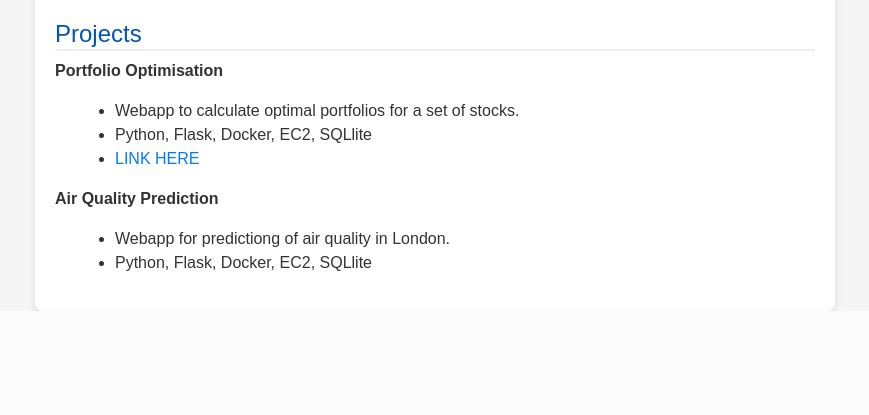
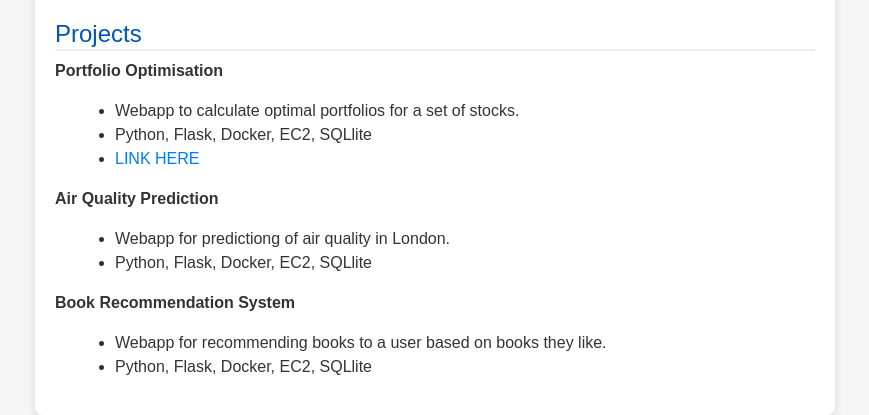
Before and after one commit to g-nightingale/cv-webapp, a Flask app: page / in a window 1280 px wide. Shown: the part 2353-2768 px from the top of the page, without its empty margins (205-1074 px from the left). Before the commit the page ends 2664 px from the top, so only its background shows below. Run offline with Flask 2, Linux system fonts and the light colour scheme; some libraries are stand-ins or nearby versions.

Commit message:
Update cv.html

```diff
--- a/templates/cv.html
+++ b/templates/cv.html
@@ -170,6 +170,11 @@ and prioritise collection accounts. A/B testing results showed a recoveries upli
         <li>Webapp for predictiong of air quality in London.</li>
         <li>Python, Flask, Docker, EC2, SQLlite</li>
     </ul>
+    <p><strong>Book Recommendation System</strong></p>
+    <ul>
+        <li>Webapp for recommending books to a user based on books they like.</li>
+        <li>Python, Flask, Docker, EC2, SQLlite</li>
+    </ul>
 
 </div>
 </body>
```
